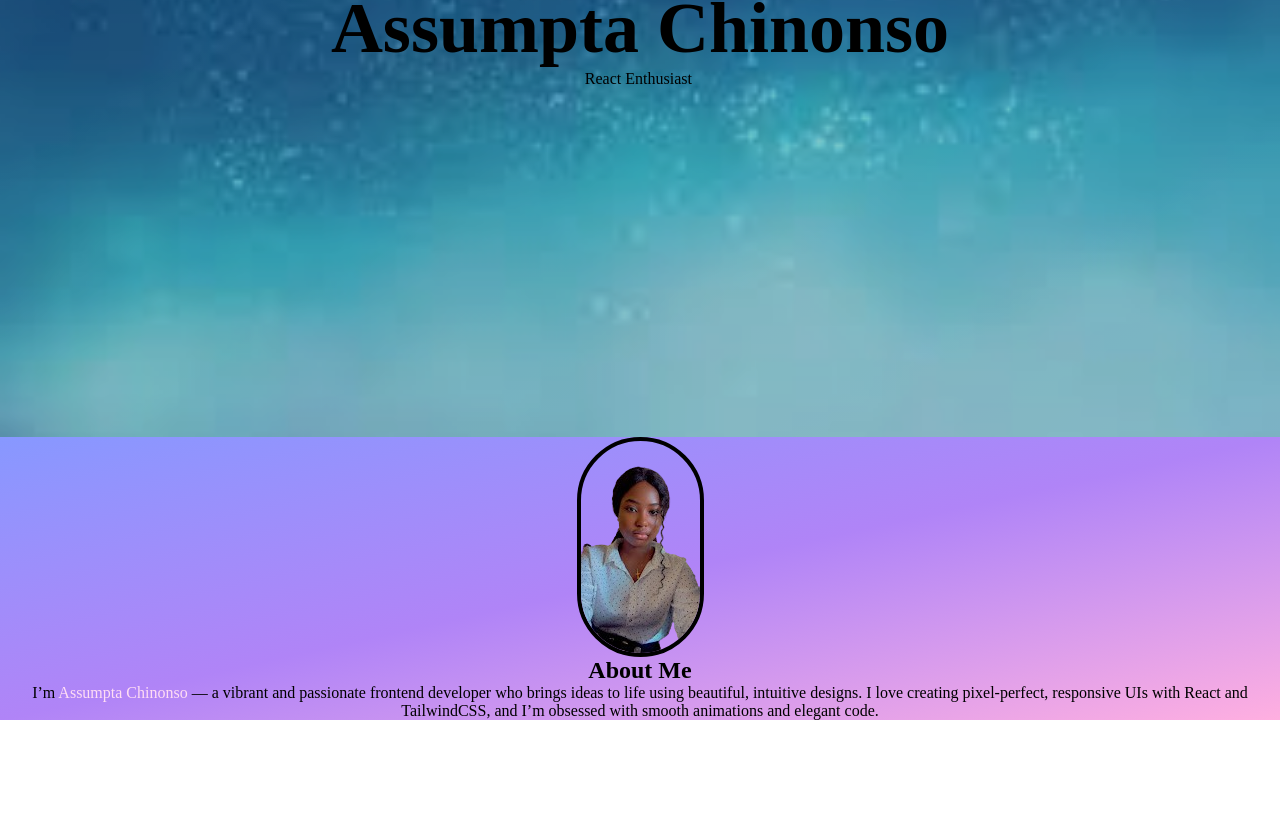
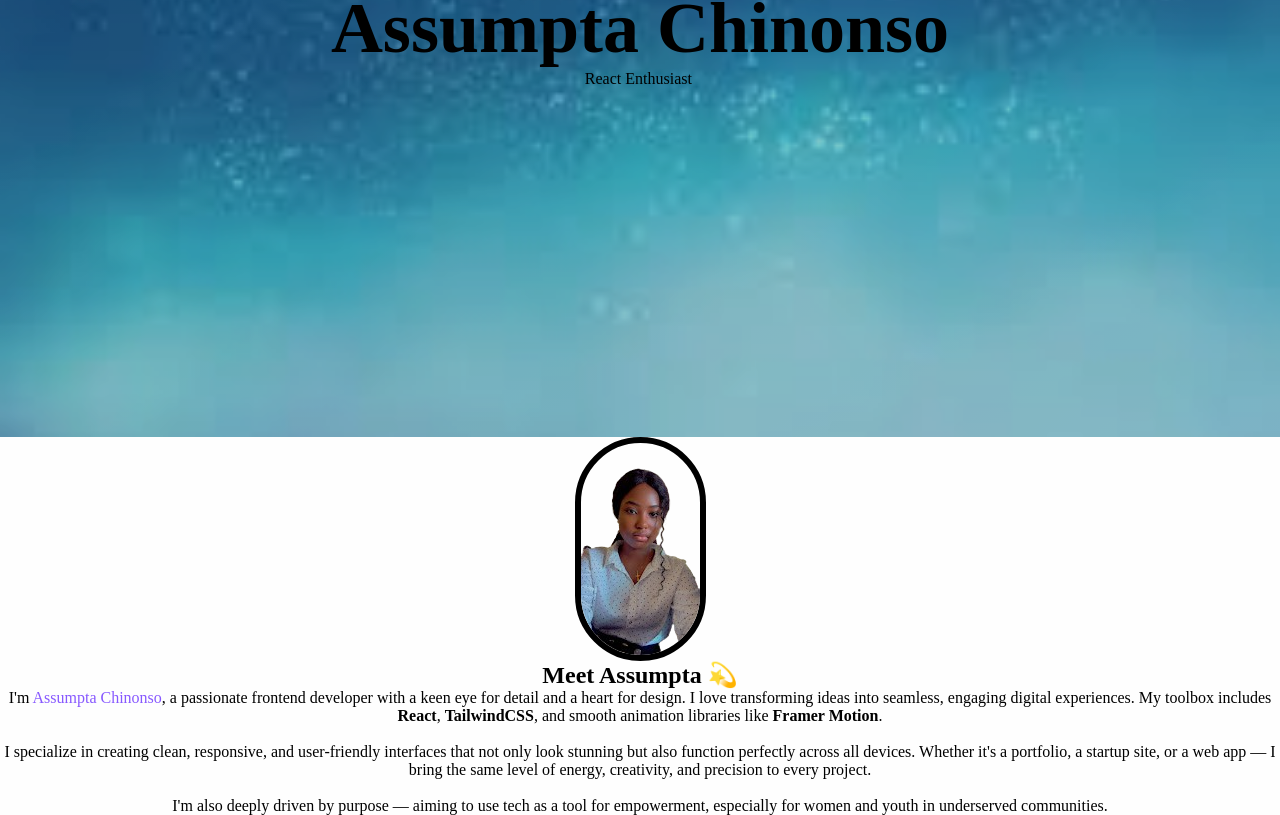
Before and after one commit to Assumpta-Chinonso1/my-assumpta-portfolio, a React (Vite) app: page / in a window 1280 px wide. Shown: the part 363-1178 px from the top of the page. Before the commit the page ends 1083 px from the top, so only its background shows below. Built offline with nearby package versions, Linux system fonts and the light colour scheme.

Commit message:
new commit

```diff
--- a/src/Components/About.jsx
+++ b/src/Components/About.jsx
@@ -1,6 +1,6 @@
 import { motion } from 'framer-motion';
 import useInViewFade from './hooks/useInViewFade';
-import profileImg from '../assets/profile-1.png'
+import profileImg from '../assets/profile-1.png';
 
 const About = () => {
   const [ref, isVisible] = useInViewFade();
@@ -10,34 +10,38 @@ const About = () => {
       ref={ref}
       className={`transition-opacity duration-[1500ms] ease-in-out ${
         isVisible ? 'opacity-100' : 'opacity-0'
-      } py-20 px-4 bg-gradient-to-br from-[#8798ff] via-[#b084f7] to-[#ffafe0] text-white`}
+      } py-24 px-6 bg-[#fefefe] text-gray-800`}
     >
-      <div className="max-w-6xl mx-auto flex flex-col md:flex-row items-center justify-between gap-10">
+      <div className="max-w-7xl mx-auto flex flex-col-reverse md:flex-row items-center justify-between gap-16">
 
-        {/* Animate Image */}
+        {/* Text Content */}
+        <motion.div
+          className="max-w-2xl text-center md:text-left"
+          initial={{ opacity: 0, x: -50 }}
+          animate={isVisible ? { opacity: 1, x: 0 } : {}}
+          transition={{ duration: 1.2 }}
+        >
+          <h2 className="text-4xl md:text-5xl font-extrabold mb-6 text-gray-900">
+            Meet Assumpta 💫
+          </h2>
+          <p className="text-lg md:text-xl leading-relaxed tracking-wide text-gray-700">
+            I'm <span className="text-[#8758ff] font-semibold">Assumpta Chinonso</span>, a passionate frontend developer with a keen eye for detail and a heart for design. I love transforming ideas into seamless, engaging digital experiences. My toolbox includes <strong>React</strong>, <strong>TailwindCSS</strong>, and smooth animation libraries like <strong>Framer Motion</strong>.
+            <br /><br />
+            I specialize in creating clean, responsive, and user-friendly interfaces that not only look stunning but also function perfectly across all devices. Whether it's a portfolio, a startup site, or a web app — I bring the same level of energy, creativity, and precision to every project.
+            <br /><br />
+            I'm also deeply driven by purpose — aiming to use tech as a tool for empowerment, especially for women and youth in underserved communities.
+          </p>
+        </motion.div>
+
+        {/* Image Content */}
         <motion.img
           src={profileImg}
           alt="Assumpta"
-          className="w-90 h-8 object-cover rounded-full shadow-lg border-4 border-white"
-          initial={{ y: -200, opacity: 0 }}
+          className="w-80 h-80 rounded-full object-cover shadow-2xl border-[6px] border-white"
+          initial={{ y: -100, opacity: 0 }}
           animate={isVisible ? { y: 0, opacity: 1 } : {}}
-          transition={{ duration: 1.5, type: 'spring' }}
+          transition={{ duration: 1.4, type: 'spring' }}
         />
-
-        {/* Text content */}
-        <motion.div
-          className="text-center md:text-left max-w-xl"
-          initial={{ opacity: 0, x: 50 }}
-          animate={isVisible ? { opacity: 1, x: 0 } : {}}
-          transition={{ duration: 1.2, delay: 0.3 }}
-        >
-          <h2 className="text-4xl md:text-5xl font-bold mb-4 text-white drop-shadow-lg">
-            About Me
-          </h2>
-          <p className="text-lg md:text-xl leading-relaxed tracking-wide text-white/90">
-            I’m <span className="text-[#ffddf4] font-semibold">Assumpta Chinonso</span> — a vibrant and passionate frontend developer who brings ideas to life using beautiful, intuitive designs. I love creating pixel-perfect, responsive UIs with <span className="text-yellow-200">React</span> and <span className="text-cyan-200">TailwindCSS</span>, and I’m obsessed with smooth animations and elegant code.
-          </p>
-        </motion.div>
       </div>
     </section>
   );
```
